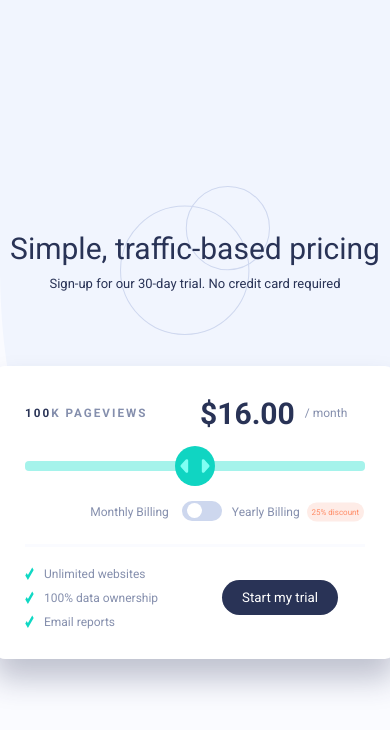
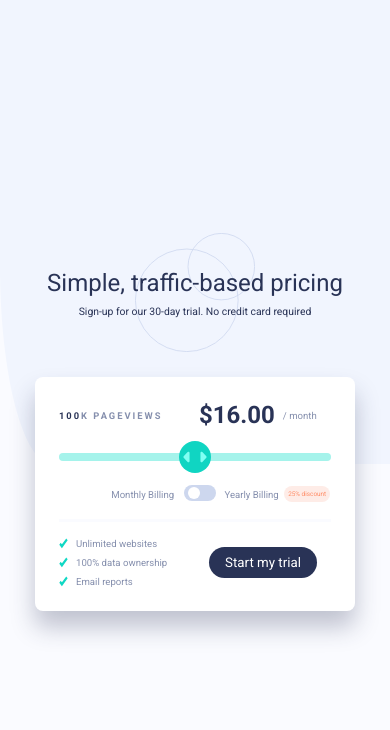
Before and after one commit to gurhanalan/JS-Project-Interactive-Pricing-Slide, a plain HTML site: page index.html in a window 390 px wide. Both pictures are taken after a click on the button "Start my trial". Drawn offline with Linux system fonts and the light colour scheme.

Commit message:
Add readme

```diff
--- a/css/style.css
+++ b/css/style.css
@@ -26,6 +26,9 @@ ORDER : Base + typograpy > general layout + grid > page layout > componenets
 
 html {
   font-size: 62.5%; }
+  @media only screen and (max-width: 430px) {
+    html {
+      font-size: 50%; } }
   @media only screen and (min-width: 700px) {
     html {
       font-size: 90%; } }
@@ -190,7 +193,8 @@ body {
     padding: 1rem 2rem;
     border: none;
     border-radius: 2rem;
-    transition: all 0.3s; }
+    transition: all 0.3s;
+    outline: none; }
     .card__lower__btn:hover {
       background-color: #4b5c9b; }
     .card__lower__btn:active {
--- a/js/script1.js
+++ b/js/script1.js
@@ -40,7 +40,7 @@ function display() {
     });
 }
 
-console.log(periodCheckboxEl.checked);
+// Event Listeners
 
 periodCheckboxEl.addEventListener("change", () => {
     yearlyBilling = periodCheckboxEl.checked;
@@ -52,15 +52,16 @@ periodCheckboxEl.addEventListener("change", () => {
 rangeEl.addEventListener("change", () => {
     range = rangeEl.value;
 
-    console.log(range);
-    console.log(priceList[range]);
     [page, price] = priceList[range];
-    // if (yearlyBilling) {
-    //     price = price * 12 * 0.75;
-    // }
+
     display();
 });
 
 btnEl.addEventListener("click", () => {
     formEl.reset();
+    range = 3;
+    yearlyBilling = false;
+    page = 100;
+    price = 16;
+    display();
 });
--- a/sass/_2.base.scss
+++ b/sass/_2.base.scss
@@ -10,9 +10,13 @@
 html {
     font-size: 62.5%; // 1 rem = 10 px; 10px/16px = 62.5
 
+    @include respond-max(430px) {
+        font-size: 50%;
+    }
     @include respond-min(700px) {
         font-size: 90%;
     }
+
     // @include respond-min(1500px) {
     //     font-size: 120%;
     // }
--- a/sass/_3.section1.scss
+++ b/sass/_3.section1.scss
@@ -224,6 +224,7 @@ body {
         border: none;
         border-radius: 2rem;
         transition: all 0.3s;
+        outline: none;
 
         &:hover {
             // filter: brightness(140%);
```
Also changed, not shown: README.md (added), images/pricingcomponent.jpg (added).
